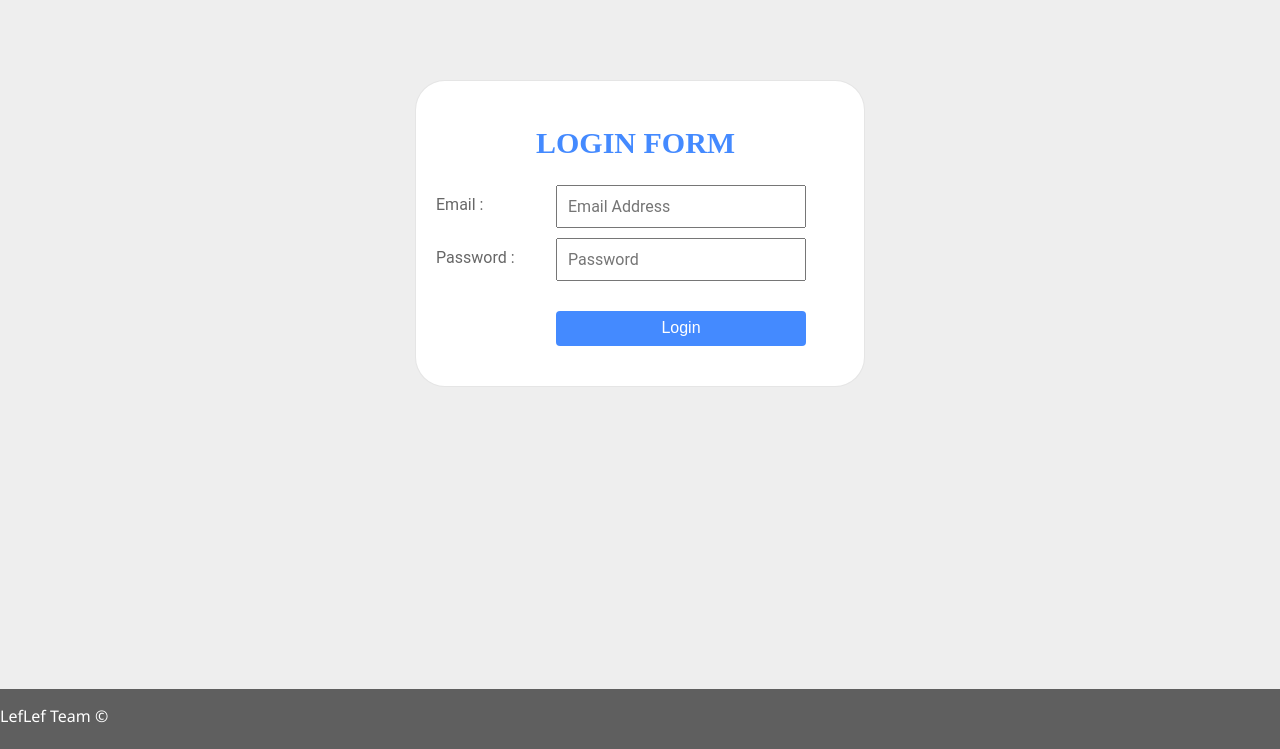
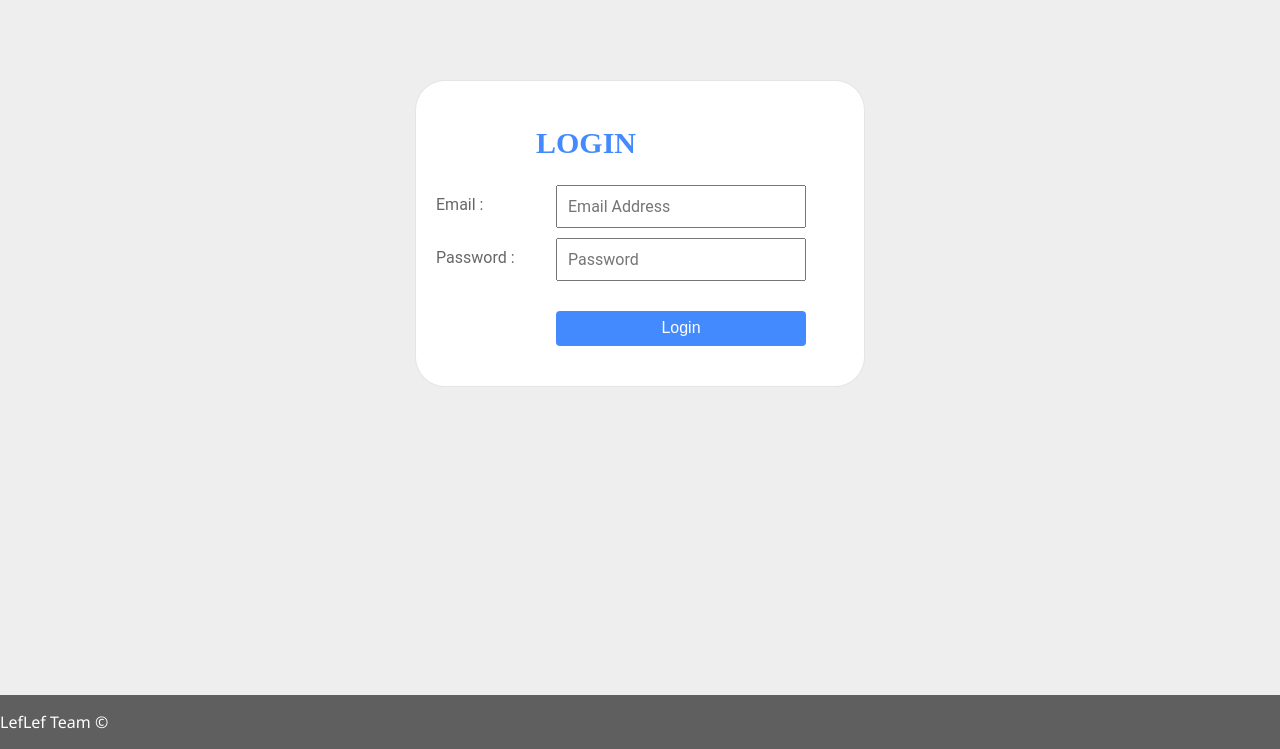
Before and after one commit to wswaileh/webProject, a PHP site: page /login.php in a window 1280 px wide. Shown: the part 51-800 px from the top of the page. Run offline with PHP 8.4, Linux system fonts and the light colour scheme.

Commit message:
few changes

```diff
--- a/css/footerStyle.css
+++ b/css/footerStyle.css
@@ -1,9 +1,9 @@
 footer {
     background-color: #5F5F5F;
-    position:absolute;
+    position:fixed;
     bottom:0;
+    left:0;
     width:100%;
-    height:60px;   /* Height of the footer */
 }
 
 footer p{
--- a/login.php
+++ b/login.php
@@ -3,7 +3,6 @@ include 'layout.php';
 ini_set('display_errors', 1);
 ini_set('display_startup_errors', 1);
 error_reporting(E_ALL);
-
 ?>
  <link rel="stylesheet" href="css/login.css" type="text/css">
 
@@ -16,7 +15,7 @@ error_reporting(E_ALL);
 
   <div class="form">
     <form class="form1" action="" method="post">
-      <h2 id="h"> login Form</h2>
+      <h2 id="h">login</h2>
       <label>Email : </label><input type="email" name="email" value="<?php echo (isset($_GET['email']) ? $_GET['email'] : ''); ?>"
       placeholder="Email Address"  required="" /><?php if(!isset($_GET['password']) && isset($_GET['email']))echo "<sup style="."color:red;margin-left:125px;".";> email doesn't exist </sup>"; ?><br><br>
       <label>Password :</label><input type="password" name="password" placeholder="Password" required="" /> <?php if((isset($_GET['password']))) echo "<sup style="."color:red;margin-left:125px;"."> wrong password </sup>"; ?>
--- a/model.php
+++ b/model.php
@@ -1,5 +1,4 @@
 <?php
-
 $server = "localhost";
 $username = "root";
 $password = "";
```
Also changed, not shown: register.php (+4 -6 lines).
